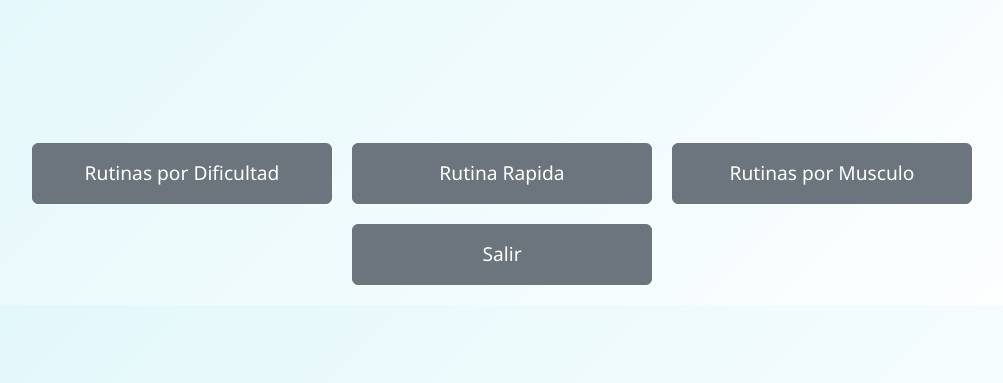
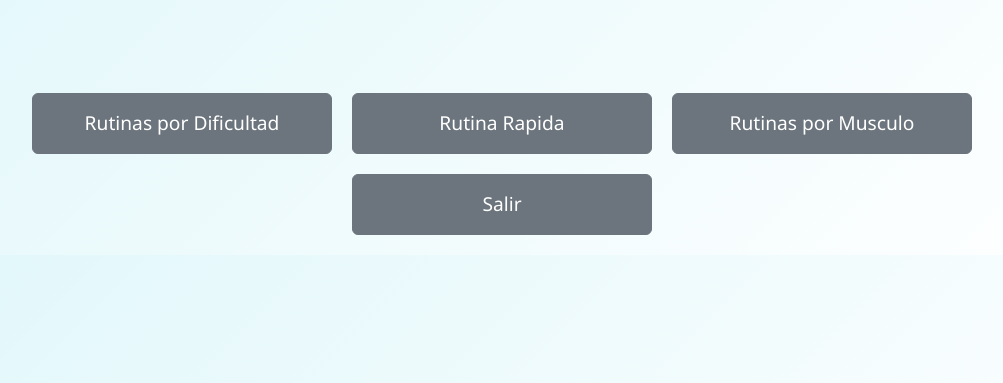
Before and after one commit to nicolasgarzon15/VitalBreak, a Flask app: page /home in a window 1280 px wide. Shown: the part 135-518 px from the top of the page, without its empty margins (138-1141 px from the left). Run offline with Flask 3, Linux system fonts and the light colour scheme; the visitor is signed in with stand-in values (Sample User, id 1).

Commit message:
ajuste css para redistribuir la vista

```diff
--- a/src/static/css/general.css
+++ b/src/static/css/general.css
@@ -246,6 +246,6 @@ body {
   margin-bottom: 60px;
 }
 .mensaje-container {
-  margin-top: 150px;
-  margin-bottom: 100px;
+  margin-top: 100px;
+  margin-bottom: 70px;
 }
```
